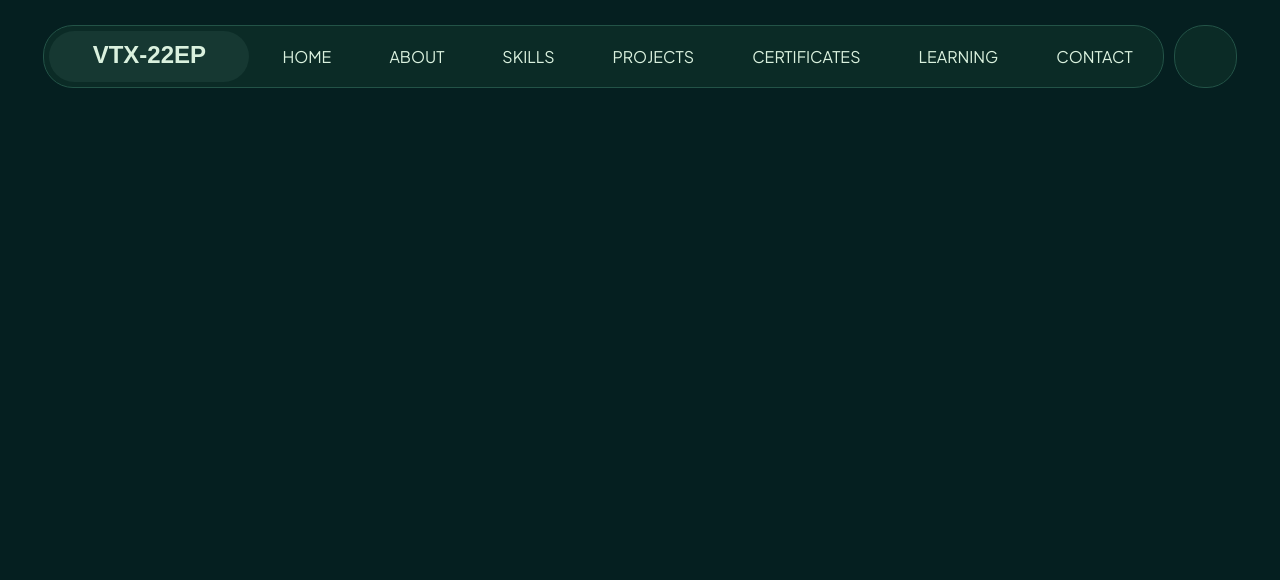
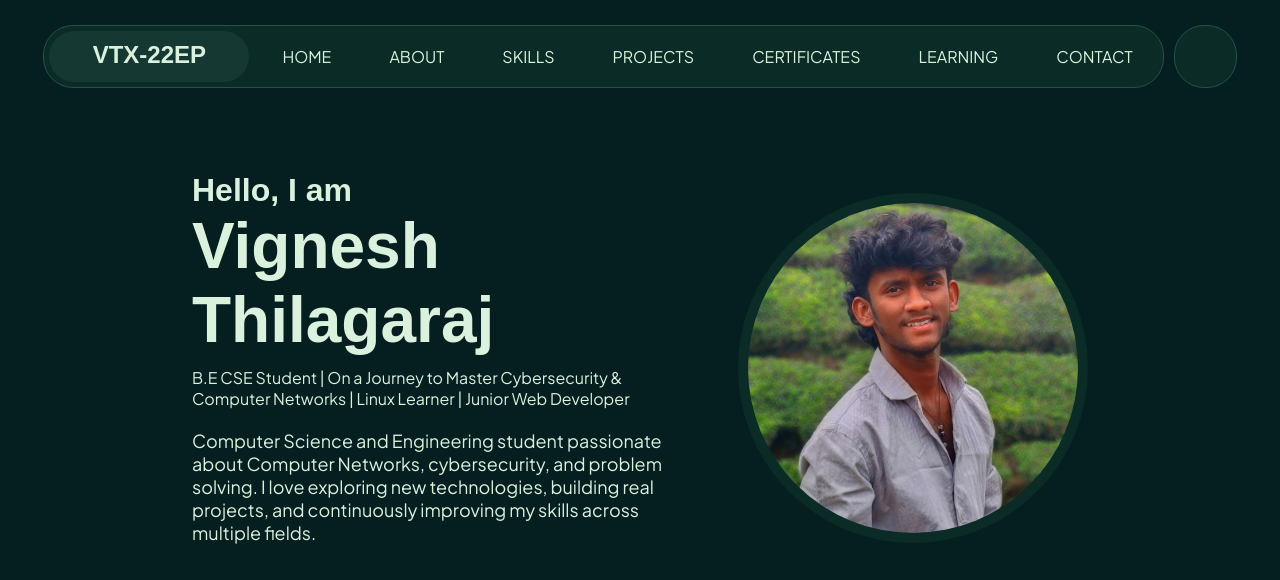
Before and after one commit to vtx-22ep/vtx-portfo, a React (Vite) app: page / in a window 1280 px wide. Shown: the top 580 px of the page. Built offline with nearby package versions, Linux system fonts and the light colour scheme; a web font is replaced by a local one.

Commit message:
A Simple Home page has been developed successfully!

```diff
--- a/src/App.jsx
+++ b/src/App.jsx
@@ -1,9 +1,11 @@
 import Navbar from './components/Navbar/Navbar'
+import Home from './components/Home/Home'
 
 function App() {
   return (
     <>
       <Navbar />
+      <Home />
     </>
   )
 }
--- a/src/components/Home/Home.css
+++ b/src/components/Home/Home.css
@@ -0,0 +1,60 @@
+.row{
+    min-height: 70vh;
+    width: 70%;
+    margin: auto;
+    display: flex;
+    justify-content: space-between;
+    align-items: center;
+}
+
+.col1{
+    width: 55%;
+    font-size: xx-large;
+}
+
+.col1 h1{
+    margin-bottom: 10px;
+}
+
+.col1 p{
+    font-size: medium;
+    margin-bottom: 20px;
+}
+
+.col1 p:nth-child(4){
+    font-size: large;
+}
+
+/* .btn{
+    border: 1px solid var(--border);
+    padding: 20px;
+    border-radius: 25px;
+    width: 300px;
+    height: 60px;
+    text-align: center;
+}
+
+.btn a{
+    color: var(--primary-text-dark);
+    text-decoration: none;
+    font-size: large;
+    display: block;
+} */
+
+.col2{
+    width: 45%;
+    display: flex;
+    flex-direction: row-reverse;
+}
+
+.col2 img{
+    width: 350px;
+    height: 350px;
+    border: 10px solid var(--surface);
+    border-radius: 175px;
+    transition: 0.5s;
+}
+
+.col2 img:hover{
+    border: 20px solid var(--surface);
+}
--- a/src/components/Home/Home.jsx
+++ b/src/components/Home/Home.jsx
@@ -0,0 +1,29 @@
+import './Home.css'
+import myImg from '../../assets/images/Profile Pic/pic2.jpg'
+
+function Home(){
+    return(
+        <div className="row">
+            <div className="col1">
+                <h4>Hello, I am</h4>
+                <h1>Vignesh Thilagaraj</h1>
+                <p>
+                    B.E CSE Student | On a Journey to Master Cybersecurity & Computer Networks | Linux Learner | Junior Web Developer
+                </p>
+                <p>
+                    Computer Science and Engineering student passionate about Computer Networks, cybersecurity,
+                    and problem solving. I love exploring new technologies, building real projects, and continuously
+                    improving my skills across multiple fields.
+                </p>
+                {/* <div className="btn">
+                    <a href="#">Download Resume</a>
+                </div> */}
+            </div>
+            <div className="col2">
+                <img src={myImg} alt="Vignesh Thilagaraj" />
+            </div>
+        </div>
+    )
+}
+
+export default Home
--- a/src/components/Navbar/Navbar.css
+++ b/src/components/Navbar/Navbar.css
@@ -3,6 +3,8 @@ nav{
     justify-content: center;
     margin-top: 25px;
     gap: 10px;
+    top: 25px;
+    position: sticky;
 }
 
 .nav-bar{
```
Also changed, not shown: src/assets/images/Profile Pic/pic1.jpg (added), src/assets/images/Profile Pic/pic2.jpg (added).
